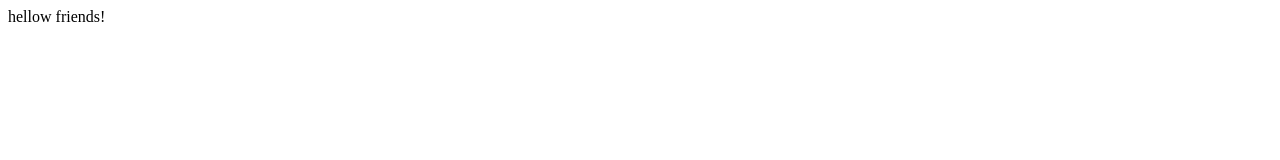
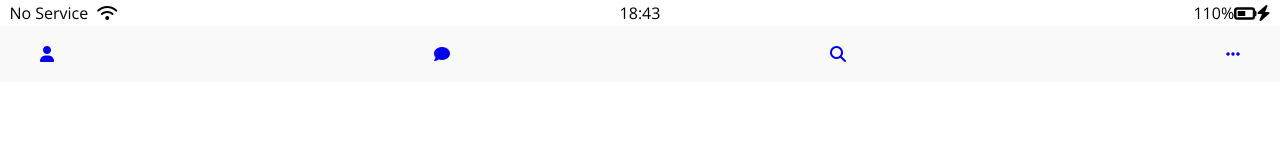
Before and after one commit to vibmechanics/kokoa-clone-2022, a plain HTML site: page friends.html in a window 1280 px wide. Drawn offline with nearby package versions, Linux system fonts and the light colour scheme.

Commit message:
6.10 Navigation Bar part One

```diff
--- /dev/null
+++ b/css/components/nav-bar.css
@@ -0,0 +1,8 @@
+.nav {
+    background-color: #f9f9fa;
+    padding: 20px 40px;
+}
+.nav__list {
+    display: flex;
+    justify-content: space-between;
+}
--- a/css/styles.css
+++ b/css/styles.css
@@ -4,6 +4,7 @@
 
 /* Compnents */
 @import "components/status-bar.css";
+@import "components/nav-bar.css";
 
 /* Screens */
 @import "screens/login.css";
--- a/friends.html
+++ b/friends.html
@@ -1 +1,56 @@
-hellow friends!
+<!DOCTYPE html>
+<html lang="en">
+    <head>
+        <link rel="stylesheet" href="css/styles.css" />
+        <meta charset="UTF-8" />
+        <meta http-equiv="X-UA-Compatible" content="IE=edge" />
+        <meta name="viewport" content="width=device-width, initial-scale=1.0" />
+        <title>Friends - Kokoa Talk</title>
+    </head>
+    <body>
+        <div class="status-bar">
+            <div class="status-bar__column">
+                <span>No Service</span>
+                <i class="fas fa-wifi"></i>
+            </div>
+            <div class="status-bar__column">
+                <span>18:43</span>
+            </div>
+            <div class="status-bar__column">
+                <span>110%</span>
+                <i class="fas fa-battery-half fa-lg"></i>
+                <i class="fas fa-bolt"></i>
+            </div>
+        </div>
+
+        <nav class="nav">
+            <ul class="nav__list">
+                <li class="nav__btn">
+                    <a class="nav__link" href="friends.html">
+                        <i class="fas fa-user"></i>
+                    </a>
+                </li>
+                <li class="nav__btn">
+                    <a class="nav__link" href="#"
+                        ><i class="fas fa-comment"></i
+                    ></a>
+                </li>
+                <li class="nav__btn">
+                    <a class="nav__link" href="#"
+                        ><i class="fas fa-search"></i
+                    ></a>
+                </li>
+                <li class="nav__btn">
+                    <a class="nav__link" href="#"
+                        ><i class="fas fa-ellipsis-h"></i
+                    ></a>
+                </li>
+            </ul>
+        </nav>
+
+        <script
+            src="https://kit.fontawesome.com/e349a98baf.js"
+            crossorigin="anonymous"
+        ></script>
+    </body>
+</html>
```
